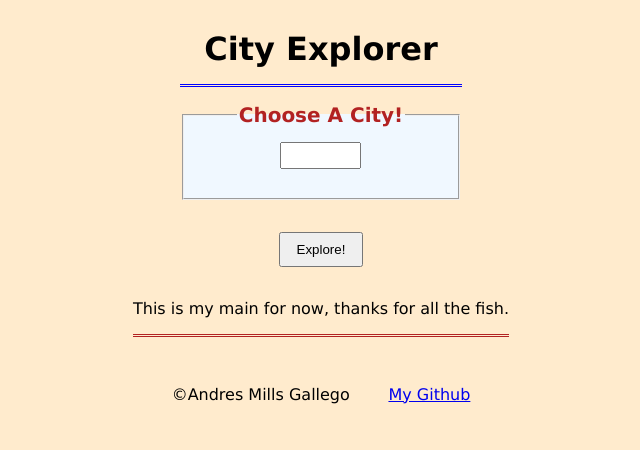
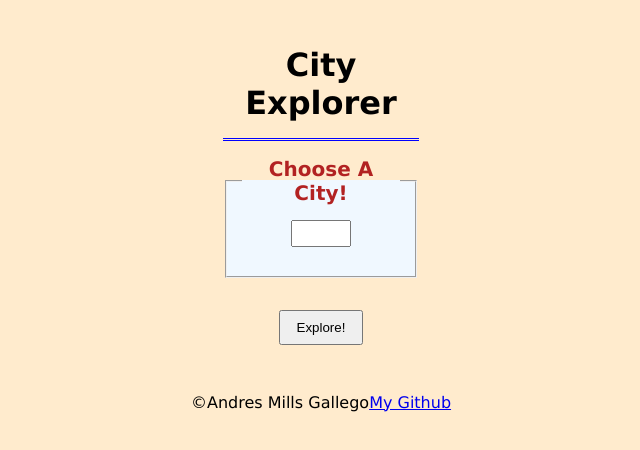
Before and after one commit to AndresMillsGallego/city-explorer, a React (Create React App) app: page / in a window 1280 px wide. Shown: the top 450 px of the page, without its empty margins (319-959 px from the left). Built offline with nearby package versions, Linux system fonts and the light colour scheme.

Commit message:
added clear button

```diff
--- a/src/CityForm.css
+++ b/src/CityForm.css
@@ -2,7 +2,7 @@ form {
   margin: 1rem auto;
   text-align: center;
   font-size: 1.25rem;
-  width: 75%;
+  max-width: 75%;
 }
 
 fieldset {
@@ -14,11 +14,19 @@ legend {
   font-weight: bold;
 }
 
-button {
+form button {
   margin-top: 2rem;
   padding: .5rem 1rem;
 }
 
+#formButtonDiv {
+  display: flex;
+  justify-content: space-around;
+}
+
+p button {
+  margin-left: 1rem;
+}
 button:hover {
   cursor: pointer;
   color: firebrick;
--- a/src/CityForm.js
+++ b/src/CityForm.js
@@ -12,7 +12,8 @@ class CityForm extends React.Component {
       selectedCity: '',
       error: false,
       errorType: '',
-      errorStatus: ''
+      errorStatus: '',
+      showClear: false
     }
   }
 
@@ -28,6 +29,7 @@ class CityForm extends React.Component {
       let cityUrl = `https://us1.locationiq.com/v1/search.php?key=${process.env.REACT_APP_LOCATIONIQ}&q=${this.state.selectedCity}&format=json`
       let cityData = await axios.get(cityUrl);
       this.props.getCityData(cityData.data);
+      this.setState({showClear: true})
     } catch (error) {
       this.setState({
         error: true,
@@ -41,13 +43,20 @@ class CityForm extends React.Component {
     }
   };
 
-  closeModal = () => this.setState({ error: false });
+  closeAlert = () => this.setState({ error: false });
+
+  clearForm = () => {
+    document.getElementById('cityForm').reset();
+    this.setState({showClear: false});
+  }
 
   render() {
     return (
       <>
         {this.state.error === true &&
-          <p id='error'>{`Error: ${this.state.errorType}!  Status: ${this.state.errorStatus}.`}</p>
+          <>
+          <p id='error'>{`Error: ${this.state.errorType}!  Status: ${this.state.errorStatus}.`}<button onClick={this.closeAlert}>X</button></p>
+          </>
           // <Modal
           //   show={this.state.error}
           //   size='md'
@@ -62,12 +71,15 @@ class CityForm extends React.Component {
           //   </Modal.Body>
           // </Modal>
         }
-        <form onSubmit={this.getCityData} name="cityForm">
+        <form onSubmit={this.getCityData} id="cityForm">
           <fieldset>
             <legend>Choose A City!</legend>
-            <input type="text" onChange={this.getCityInput} name="cityForm"></input>
+            <input type="text" onChange={this.getCityInput}></input>
           </fieldset>
-          <button type='submit' name="cityForm">Explore!</button>
+          <div id='formButtonDiv'>
+          <button type='submit'>Explore!</button>
+          {this.state.showClear === true && <button onClick={this.clearForm}>Clear</button>}
+          </div>
         </form>
 
       </>
--- a/src/Header.css
+++ b/src/Header.css
@@ -1,8 +1,12 @@
+header {
+  width: 100%;
+}
+
 h1 {
   width: 75%;
   font-size: 2rem;
   text-align: center;
   border-bottom: 3px double blue;
-  margin: auto;
+  margin: 1rem auto;
   padding-bottom: 1rem;
 }
--- a/src/Header.js
+++ b/src/Header.js
@@ -7,7 +7,9 @@ class Header extends React.Component {
   render() {
     return (
       <>
-      <h1>City Explorer</h1>
+        <header>
+          <h1>City Explorer</h1>
+        </header>
       </>
     )
   }
--- a/src/Main.css
+++ b/src/Main.css
@@ -22,6 +22,7 @@ main img {
 
 #zoomDiv {
   text-align: end;
+  margin-top: 3rem;
 }
 
 #name {
--- a/src/Main.js
+++ b/src/Main.js
@@ -29,7 +29,7 @@ class Main extends React.Component {
 
     return (
       <main>
-        <p>This is my main for now, thanks for all the fish.</p>
+        {/* <p>This is my main for now, thanks for all the fish.</p> */}
         {this.props.cityData.length > 0 &&
           <article>
             <p>The location you have selected is <b id='name'>{cityName}</b></p>
```
Also changed, not shown: src/index.css (line endings or trailing spaces).
